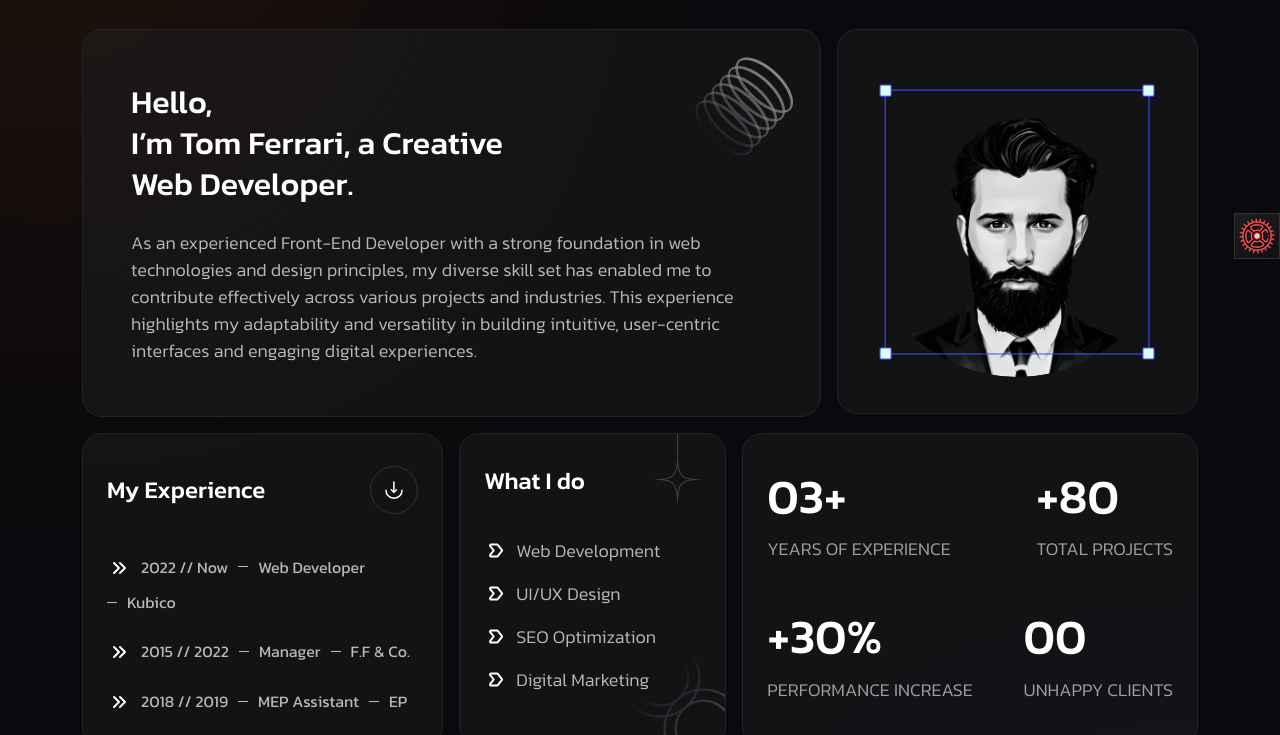
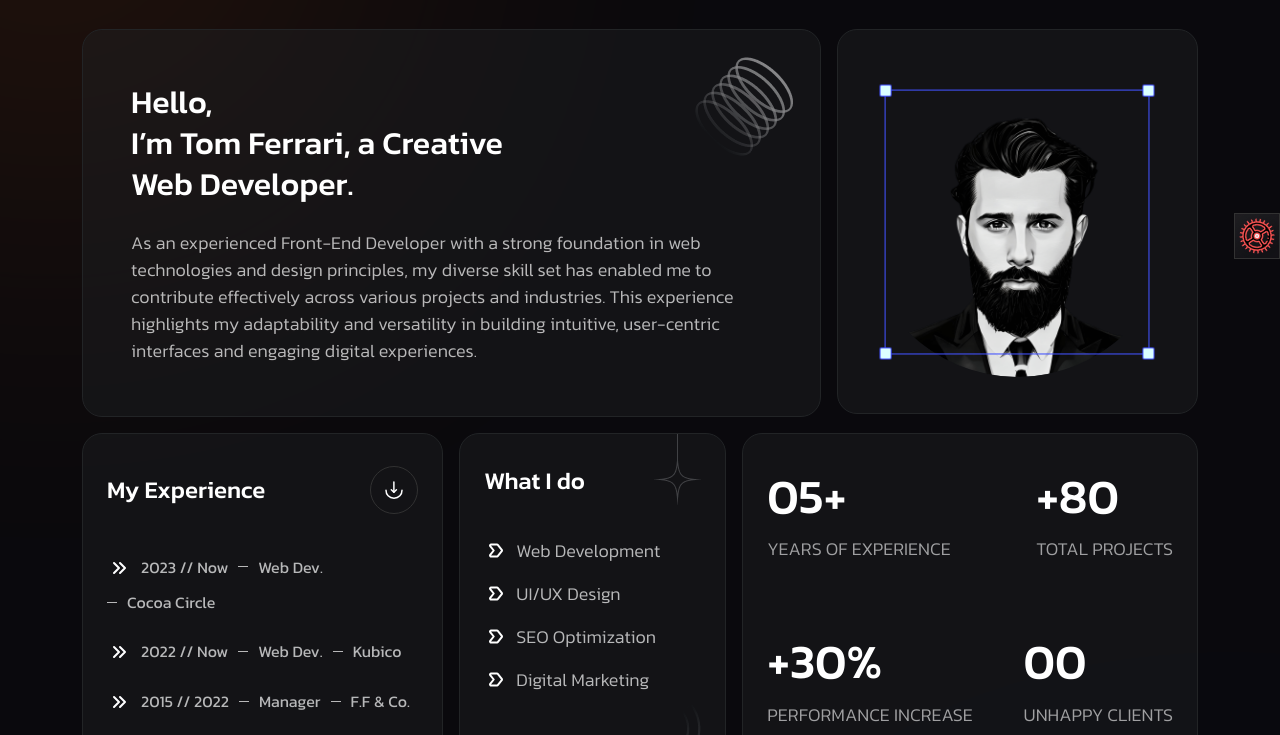
Before and after one commit to TomFerr23/bentoX, a website: page about.html in a window 1280 px wide. Shown: the part 164-899 px from the top of the page. Drawn offline with Linux system fonts and the light colour scheme; some icons are missing.

Commit message:
fixed typo in about

```diff
--- a/about.html
+++ b/about.html
@@ -248,10 +248,26 @@
                                         </svg>
                                     </span>
                                     <span class="n07">
+                                        2023 // Now
+                                    </span>
+                                    <span class="n07 nameta">
+                                        Web Dev.
+                                    </span>
+                                    <span class="n07 nameta">
+                                        Cocoa Circle
+                                    </span>
+                                </li>
+                                <li>
+                                    <span>
+                                        <svg width="24" height="24" viewBox="0 0 24 24" fill="none" xmlns="http://www.w3.org/2000/svg">
+                                            <path d="M7 7L12 12L7 17M13 7L18 12L13 17" stroke="white" stroke-width="2" stroke-linecap="round" stroke-linejoin="round"/>
+                                        </svg>
+                                    </span>
+                                    <span class="n07">
                                         2022 // Now
                                     </span>
                                     <span class="n07 nameta">
-                                        Web Developer
+                                        Web Dev.
                                     </span>
                                     <span class="n07 nameta">
                                         Kubico
@@ -347,7 +363,7 @@
                         <div class="cmn-box h-100 about-countexprience-wrap py-xxl-8 py-xl-8 py-lg-8 py-5 px-xxl-8 px-xl-6 px-lg-4 px-6">
                             <div class="expri-items-box about-items-counter">
                                 <h2 class="fw_600 n0-color mb-2">
-                                    03+
+                                    05+
                                 </h2>
                                 <span class="expri-clr text-uppercase n00-color fw_300 fs-six">
                                     YEARS OF EXPERIENCE
```
Also changed, not shown: contact.html (+1 -1 lines), 1 other file.
